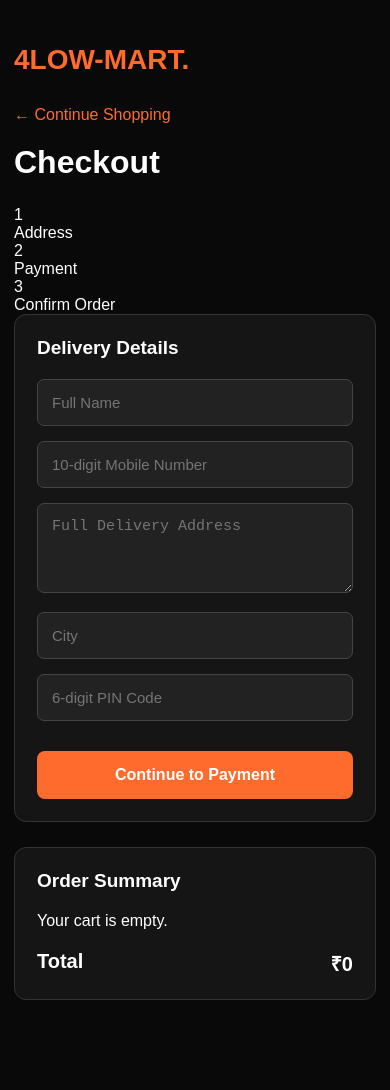
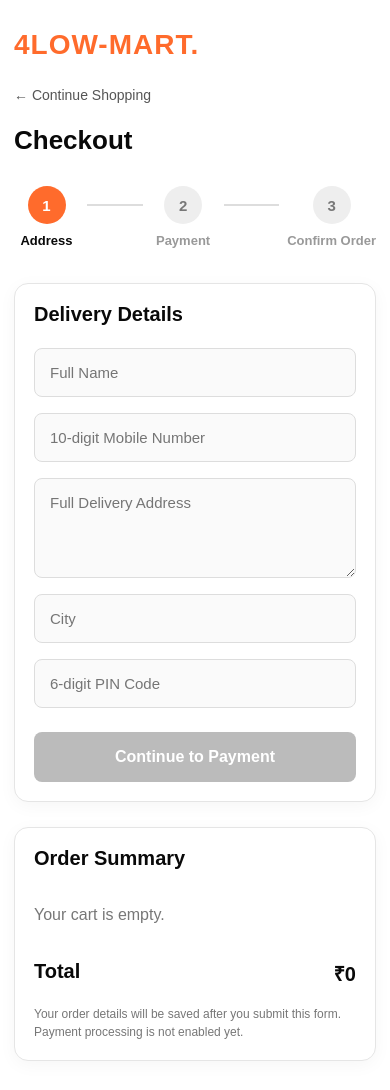
Before and after one commit to arrowxtream0-droid/4low-mart, a plain HTML site: page checkout.html in a window 390 px wide. Before the commit the page ends 1044 px from the top, so only its background shows below. Drawn offline with nearby package versions, Linux system fonts and the light colour scheme.

Commit message:
Update checkout.html

```diff
--- a/checkout.html
+++ b/checkout.html
@@ -4,6 +4,7 @@
 <head>
   <meta charset="UTF-8">
   <meta name="viewport" content="width=device-width, initial-scale=1.0">
+  <meta name="theme-color" content="#FFFFFF">
   <title>Checkout | 4LOW-MART</title>
 
   <style>
@@ -14,111 +15,232 @@
     }
 
     body {
-      background: #090909;
-      color: #fff;
+      background: #FFFFFF;
+      color: #090909;
       font-family: Arial, sans-serif;
       padding: 20px;
     }
 
     .container {
-      max-width: 850px;
+      max-width: 1000px;
       margin: 30px auto;
     }
 
     .logo {
       color: #FF6B2C;
       font-size: 28px;
-      font-weight: bold;
-      margin-bottom: 30px;
+      font-weight: 800;
+      margin-bottom: 25px;
+      letter-spacing: 1px;
+    }
+
+    .back {
+      display: inline-block;
+      color: #555;
+      margin-bottom: 22px;
+      text-decoration: none;
+      font-size: 14px;
+    }
+
+    .back:hover {
+      color: #FF6B2C;
     }
 
     h1 {
+      font-size: 30px;
       margin-bottom: 25px;
     }
 
+    /* CHECKOUT PROGRESS */
+
+    .checkout-progress {
+      display: flex;
+      align-items: center;
+      justify-content: space-between;
+      gap: 8px;
+      margin: 30px 0 35px;
+    }
+
+    .progress-step {
+      display: flex;
+      flex-direction: column;
+      align-items: center;
+      gap: 9px;
+      min-width: 65px;
+      color: #999;
+      font-size: 13px;
+      font-weight: 600;
+      text-align: center;
+    }
+
+    .progress-circle {
+      width: 38px;
+      height: 38px;
+      border-radius: 50%;
+      background: #EEEEEE;
+      color: #777;
+      display: flex;
+      align-items: center;
+      justify-content: center;
+      font-weight: 800;
+      font-size: 15px;
+    }
+
+    .progress-step.active {
+      color: #090909;
+    }
+
+    .progress-step.active .progress-circle {
+      background: #FF6B2C;
+      color: #FFFFFF;
+    }
+
+    .progress-line {
+      flex: 1;
+      height: 2px;
+      background: #DDDDDD;
+      margin-bottom: 24px;
+    }
+
+    /* CHECKOUT LAYOUT */
+
     .checkout-grid {
       display: grid;
-      grid-template-columns: 1fr 1fr;
+      grid-template-columns: 1.2fr 0.8fr;
       gap: 25px;
+      align-items: start;
     }
 
     .section {
-      background: #151515;
-      border: 1px solid #333;
-      border-radius: 12px;
-      padding: 22px;
+      background: #FFFFFF;
+      border: 1px solid #E5E5E5;
+      border-radius: 14px;
+      padding: 25px;
+      box-shadow: 0 4px 18px rgba(0, 0, 0, 0.04);
     }
 
     h2 {
-      font-size: 19px;
-      margin-bottom: 20px;
+      font-size: 20px;
+      margin-bottom: 22px;
     }
 
-    input, textarea {
+    input,
+    textarea {
+      display: block;
       width: 100%;
-      padding: 14px;
-      margin-bottom: 15px;
-      background: #222;
-      border: 1px solid #444;
-      border-radius: 7px;
-      color: white;
+      padding: 15px;
+      margin-bottom: 16px;
+      background: #FAFAFA;
+      border: 1px solid #DDDDDD;
+      border-radius: 8px;
+      color: #090909;
       font-size: 15px;
+      font-family: inherit;
+    }
+
+    input:focus,
+    textarea:focus {
+      outline: none;
+      border-color: #FF6B2C;
+      box-shadow: 0 0 0 2px rgba(255, 107, 44, 0.12);
     }
 
     textarea {
       resize: vertical;
-      min-height: 90px;
+      min-height: 100px;
     }
 
     button {
       width: 100%;
-      padding: 15px;
+      padding: 16px;
       background: #FF6B2C;
       border: none;
       border-radius: 8px;
-      color: white;
+      color: #FFFFFF;
       font-size: 16px;
       font-weight: bold;
       cursor: pointer;
-      margin-top: 15px;
+      margin-top: 8px;
     }
 
-    .back {
-      display: inline-block;
-      color: #FF6B2C;
-      margin-bottom: 20px;
-      text-decoration: none;
+    button:hover:not(:disabled) {
+      background: #E95A20;
     }
+
+    button:disabled {
+      background: #BBBBBB;
+      cursor: not-allowed;
+    }
+
+    /* ORDER SUMMARY */
 
     .order-item {
       display: flex;
       justify-content: space-between;
-      gap: 10px;
-      padding: 12px 0;
-      border-bottom: 1px solid #333;
+      gap: 12px;
+      padding: 14px 0;
+      border-bottom: 1px solid #EEEEEE;
       font-size: 14px;
+      line-height: 1.5;
+    }
+
+    .order-item strong {
+      white-space: nowrap;
     }
 
     .total {
       display: flex;
       justify-content: space-between;
+      gap: 10px;
       font-size: 20px;
       font-weight: bold;
-      margin-top: 20px;
+      margin-top: 22px;
     }
 
     .empty {
-      color: #aaa;
+      color: #777;
       line-height: 1.6;
+      padding: 10px 0;
     }
 
-    @media(max-width: 650px) {
+    .notice {
+      color: #777;
+      font-size: 12px;
+      line-height: 1.5;
+      margin-top: 18px;
+    }
+
+    @media (max-width: 650px) {
+      body {
+        padding: 14px;
+      }
+
+      .container {
+        margin: 15px auto;
+      }
+
       .checkout-grid {
         grid-template-columns: 1fr;
       }
 
-      body {
-        padding: 14px;
+      .section {
+        padding: 19px;
+      }
+
+      h1 {
+        font-size: 26px;
+      }
+    }
+
+    @media (max-width: 380px) {
+      .progress-step {
+        min-width: 52px;
+        font-size: 11px;
+      }
+
+      .progress-circle {
+        width: 34px;
+        height: 34px;
       }
     }
   </style>
@@ -135,6 +257,7 @@
     </a>
 
     <h1>Checkout</h1>
+
     <div class="checkout-progress">
 
       <div class="progress-step active">
@@ -157,9 +280,13 @@
       </div>
 
     </div>
+
     <div class="checkout-grid">
 
+      <!-- DELIVERY DETAILS -->
+
       <div class="section">
+
         <h2>Delivery Details</h2>
 
         <form id="checkout-form">
@@ -169,6 +296,7 @@
             id="name"
             placeholder="Full Name"
             maxlength="80"
+            autocomplete="name"
             required
           >
 
@@ -179,6 +307,7 @@
             inputmode="numeric"
             pattern="[6-9][0-9]{9}"
             maxlength="10"
+            autocomplete="tel"
             required
           >
 
@@ -186,6 +315,7 @@
             id="address"
             placeholder="Full Delivery Address"
             maxlength="300"
+            autocomplete="street-address"
             required
           ></textarea>
 
@@ -194,6 +324,7 @@
             id="city"
             placeholder="City"
             maxlength="60"
+            autocomplete="address-level2"
             required
           >
 
@@ -204,17 +335,22 @@
             inputmode="numeric"
             pattern="[1-9][0-9]{5}"
             maxlength="6"
+            autocomplete="postal-code"
             required
           >
 
-          <button type="submit">
+          <button type="submit" id="submit-button">
             Continue to Payment
           </button>
 
         </form>
+
       </div>
 
+      <!-- ORDER SUMMARY -->
+
       <div class="section">
+
         <h2>Order Summary</h2>
 
         <div id="order-items"></div>
@@ -224,16 +360,41 @@
           <span id="order-total">₹0</span>
         </div>
 
+        <p class="notice">
+          Your order details will be saved after you submit this form.
+          Payment processing is not enabled yet.
+        </p>
+
       </div>
 
     </div>
+
   </div>
+
+  <!-- SUPABASE LIBRARY -->
 
   <script src="https://cdn.jsdelivr.net/npm/@supabase/supabase-js@2"></script>
 
   <script>
-  const SUPABASE_URL = "https://vnfbxbwtvtwigijflbgl.supabase.co";
-  const SUPABASE_KEY = "sb_publishable_oNf_99Vfv2vdyqgJ5lyRCA_UzPfETXV";
+
+    // SUPABASE CONFIGURATION
+
+    const SUPABASE_URL =
+      "https://vnfbxbwtvtwigijflbgl.supabase.co";
+
+    const SUPABASE_KEY =
+      "sb_publishable_oNf_99Vfv2vdyqgJ5lyRCA_UzPfETXV";
+
+
+    // ELEMENTS
+
+    const orderItems = document.getElementById("order-items");
+    const orderTotal = document.getElementById("order-total");
+    const checkoutForm = document.getElementById("checkout-form");
+    const submitButton = document.getElementById("submit-button");
+
+
+    // LOAD CART
 
     let cart = [];
 
@@ -242,48 +403,104 @@
         localStorage.getItem("4lowMartCart") || "[]"
       );
 
-    if (Array.isArray(savedCart)) cart = savedCart;
+      if (Array.isArray(savedCart)) {
+        cart = savedCart;
+      }
+
     } catch (error) {
       cart = [];
     }
 
-  const orderItems = document.getElementById("order-items");
-  const orderTotal = document.getElementById("order-total");
-  const checkoutForm = document.getElementById("checkout-form");
-  const submitButton = checkoutForm.querySelector("button");
 
-  let total = 0;
+    // SUPABASE CLIENT
+
+    let db = null;
+
+    if (
+      window.supabase &&
+      typeof window.supabase.createClient === "function"
+    ) {
+      db = window.supabase.createClient(
+        SUPABASE_URL,
+        SUPABASE_KEY
+      );
+    }
+
+
+    // PRICE FORMAT
 
     function formatPrice(price) {
       return "₹" + price.toLocaleString("en-IN");
     }
 
+
+    // CART VALIDATION
+
+    function isValidCart() {
+
+      if (!Array.isArray(cart) || cart.length === 0) {
+        return false;
+      }
+
+      return cart.every(item =>
+        item &&
+        typeof item.name === "string" &&
+        item.name.trim().length > 0 &&
+        Number.isFinite(item.price) &&
+        item.price >= 0 &&
+        Number.isInteger(item.quantity) &&
+        item.quantity >= 1
+      );
+    }
+
+
+    // RENDER ORDER SUMMARY
+
+    let total = 0;
+
     function renderOrder() {
+
       orderItems.replaceChildren();
       total = 0;
 
       if (cart.length === 0) {
+
         orderItems.textContent = "Your cart is empty.";
+        orderItems.className = "empty";
         orderTotal.textContent = "₹0";
+
         submitButton.disabled = true;
+
         return;
       }
 
-    for (const item of cart) {
-      if (
-        typeof item.name !== "string" ||
-        !Number.isFinite(item.price) ||
-        !Number.isInteger(item.quantity) ||
-        item.price < 0 ||
-        item.quantity < 1
-      ) {
-        orderItems.textContent = "Invalid cart data.";
+      if (!isValidCart()) {
+
+        orderItems.textContent = "Invalid cart data. Please return to your cart.";
+        orderItems.className = "empty";
         orderTotal.textContent = "₹0";
+
         submitButton.disabled = true;
+
         return;
       }
 
-      total += item.price * item.quantity;
+      orderItems.className = "";
+
+      for (const item of cart) {
+
+        const itemTotal = item.price * item.quantity;
+
+        if (!Number.isFinite(itemTotal)) {
+
+          orderItems.textContent = "Invalid order total.";
+          orderTotal.textContent = "₹0";
+          submitButton.disabled = true;
+
+          return;
+        }
+
+        total += itemTotal;
 
         const row = document.createElement("div");
         row.className = "order-item";
@@ -292,92 +509,147 @@
         name.textContent = item.name + " × " + item.quantity;
 
         const price = document.createElement("strong");
-      price.textContent = formatPrice(item.price * item.quantity);
+        price.textContent = formatPrice(itemTotal);
 
         row.append(name, price);
+
         orderItems.appendChild(row);
       }
 
+      if (!Number.isFinite(total)) {
+
+        orderItems.textContent = "Invalid order total.";
+        orderTotal.textContent = "₹0";
+        submitButton.disabled = true;
+
+        return;
+      }
+
       orderTotal.textContent = formatPrice(total);
+
       submitButton.disabled = false;
     }
 
+
+    // SUBMIT ORDER
+
     checkoutForm.addEventListener("submit", async function(event) {
+
       event.preventDefault();
 
-    if (cart.length === 0) {
-      alert("Your cart is empty!");
+      if (!checkoutForm.reportValidity()) {
         return;
       }
 
-    if (!checkoutForm.reportValidity()) return;
+      if (!isValidCart()) {
 
-    if (
-      !window.supabase ||
-      typeof window.supabase.createClient !== "function"
-    ) {
-      alert("Supabase library did not load. Refresh and try again.");
+        alert("Your cart is empty or contains invalid items.");
+        return;
+      }
+
+      if (!db) {
+
+        alert("Supabase could not load. Please refresh and try again.");
         return;
       }
 
       submitButton.disabled = true;
       submitButton.textContent = "Saving order...";
 
+      try {
+
         const order = {
-      customer_name: document.getElementById("name").value.trim(),
-      phone: document.getElementById("phone").value.trim(),
-      address: document.getElementById("address").value.trim(),
-      city: document.getElementById("city").value.trim(),
-      pincode: document.getElementById("pincode").value.trim(),
+
+          customer_name:
+            document.getElementById("name").value.trim(),
+
+          phone:
+            document.getElementById("phone").value.trim(),
+
+          address:
+            document.getElementById("address").value.trim(),
+
+          city:
+            document.getElementById("city").value.trim(),
+
+          pincode:
+            document.getElementById("pincode").value.trim(),
+
           items: cart.map(item => ({
+
             name: item.name,
             price: item.price,
             quantity: item.quantity
+
           })),
+
           total: total,
+
           status: "pending"
+
         };
 
-    try {
-      const db = window.supabase.createClient(
-        SUPABASE_URL,
-        SUPABASE_KEY
-      );
 
         const { error } = await db
           .from("orders")
           .insert([order]);
 
+
         if (error) {
-  console.error("Supabase detailed error:", error);
+
+          console.error("Supabase order error:", error);
+
           alert(
-    "Code: " + error.code +
-    "\nMessage: " + error.message +
-    "\nDetails: " + error.details +
-    "\nHint: " + error.hint
+            "Your order could not be saved. Please try again."
           );
+
           return;
         }
 
-      alert("Order saved successfully!");
+
+        // SUCCESS
 
         localStorage.removeItem("4lowMartCart");
+
         cart = [];
 
         renderOrder();
 
         submitButton.textContent = "Order Saved ✓";
 
+        alert(
+          "Your order has been saved successfully!"
+        );
+
       } catch (error) {
-      console.error("Order error:", error);
-      alert("Order could not be saved: " + error.message);
+
+        console.error("Checkout error:", error);
+
+        alert(
+          "Something went wrong. Please try again."
+        );
+
+      } finally {
+
+        // RESTORE BUTTON IF ORDER WAS NOT SAVED
+
+        if (cart.length > 0) {
 
           submitButton.disabled = false;
+
           submitButton.textContent = "Continue to Payment";
+
         }
+
+      }
+
     });
 
+
+    // INITIALIZE CHECKOUT
+
     renderOrder();
+
   </script>
 
 </body>
```
Lines whose indentation alone changed are shown as unchanged.
